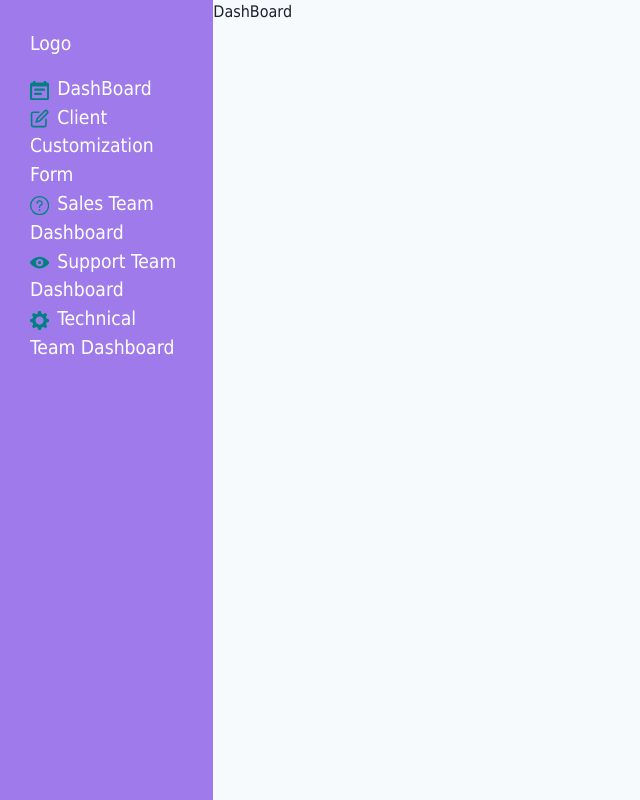
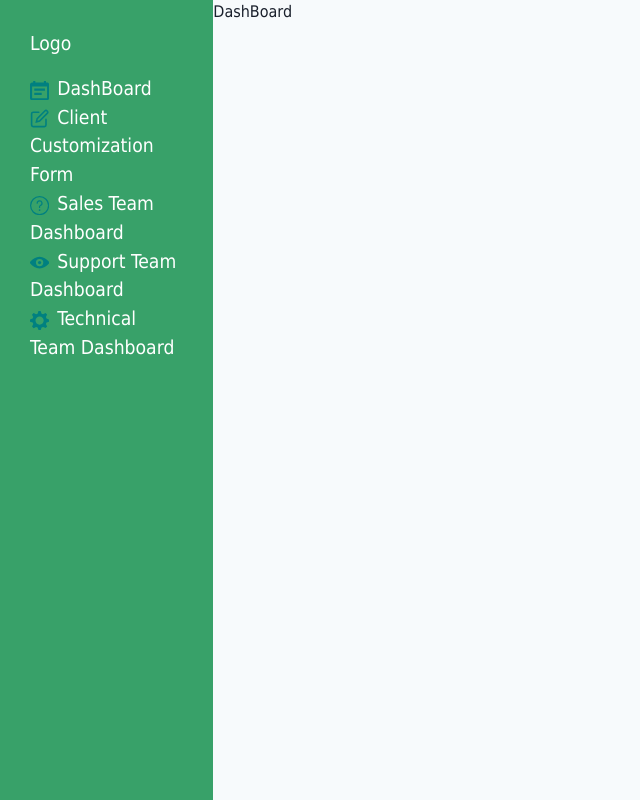
Before and after one commit to SinghVivek2023/customization-app, a React (Create React App) app: page / in a window 1280 px wide. Shown: the whole page, without its empty margins (0-640 px from the left). Built offline with nearby package versions, Linux system fonts and the light colour scheme.

Commit message:
changed color purple to green

```diff
--- a/src/MainHeader.js
+++ b/src/MainHeader.js
@@ -10,7 +10,7 @@ function Dashbboard() {
       <GridItem
         as="aside"
         colSpan={{ base: 6, lg: 2, xl: 1 }}
-        bg="purple.400"
+        bg="green.500"
         minHeight={{ lg: "100vh" }}
         p={{ base: "20px", lg: "30px" }}
       >
```
